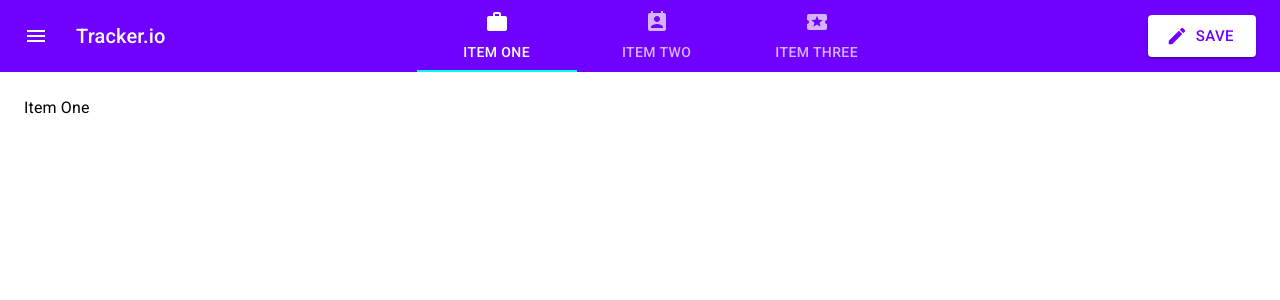
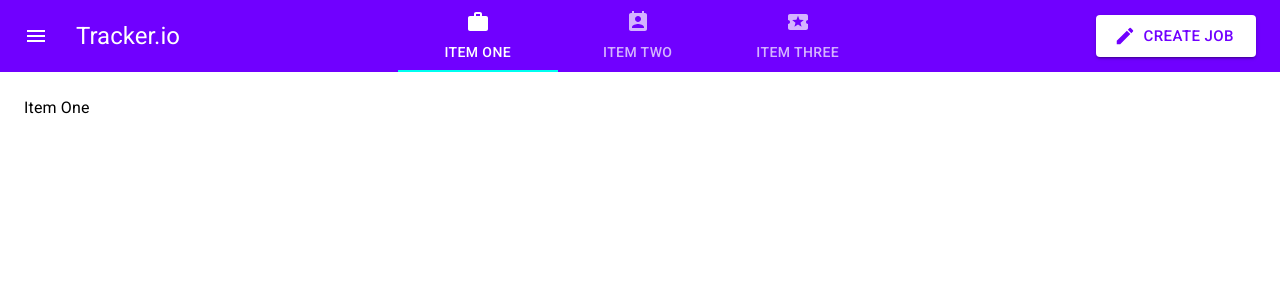
Before and after one commit to alexvision26/career-tracker, a React (Create React App) app in the folder tracker-app/: page /dashboard in a window 1280 px wide. Shown: the top 300 px of the page. Built offline with nearby package versions, Linux system fonts and the light colour scheme.

Commit message:
fixed create job button

```diff
--- a/tracker-app/src/components/Dashboard.jsx
+++ b/tracker-app/src/components/Dashboard.jsx
@@ -101,7 +101,7 @@
                 <MenuIcon />
               </IconButton>
 
-              <Typography variant="h6" className={classes.title}>
+              <Typography variant="h5" className={classes.title}>
                 Tracker.io
               </Typography>
 
@@ -132,7 +132,7 @@
                 className={classes.createButton}
                 startIcon={<CreateIcon />}
               >
-                Save
+                Create Job
               </Button>
             </Toolbar>
           </AppBar>
```
